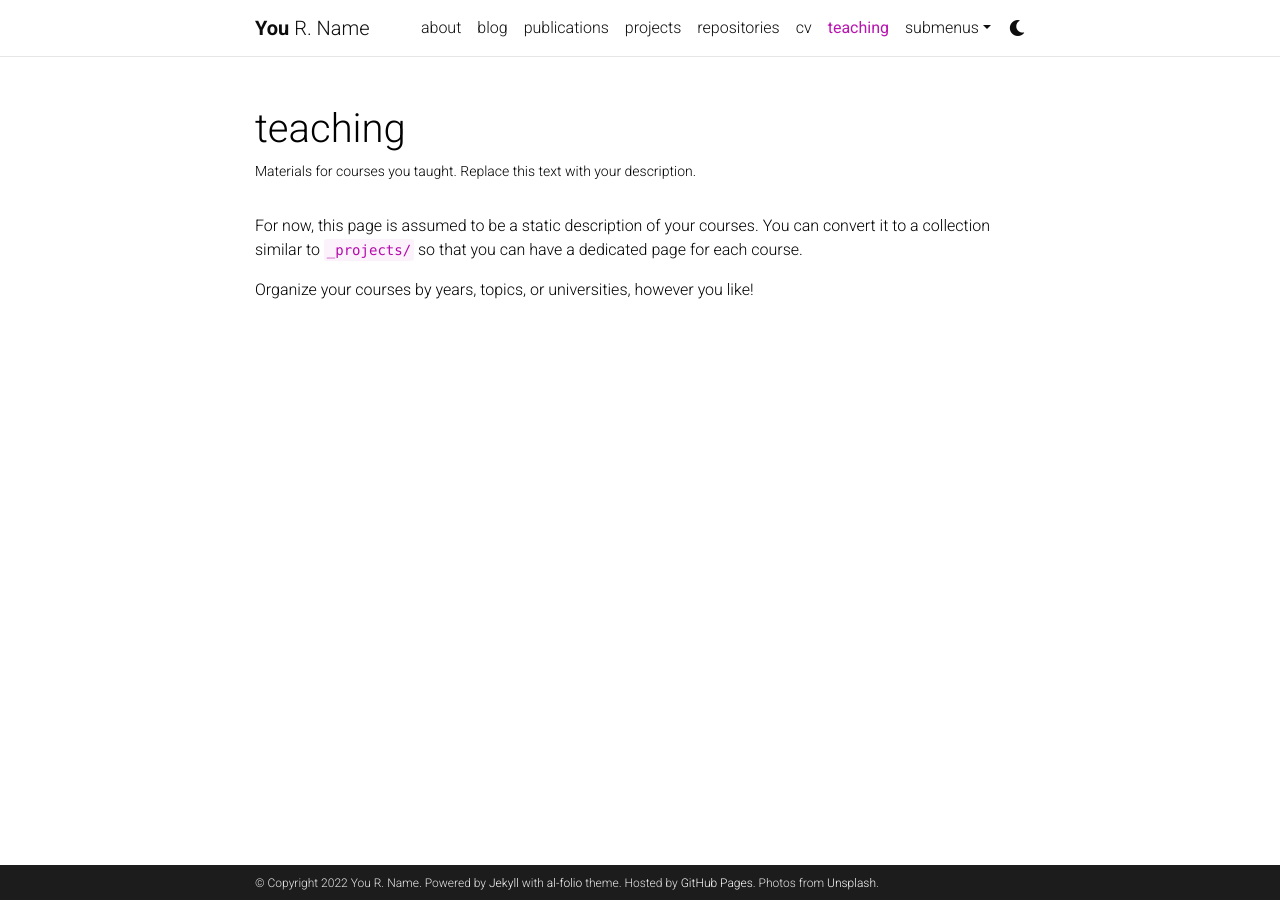
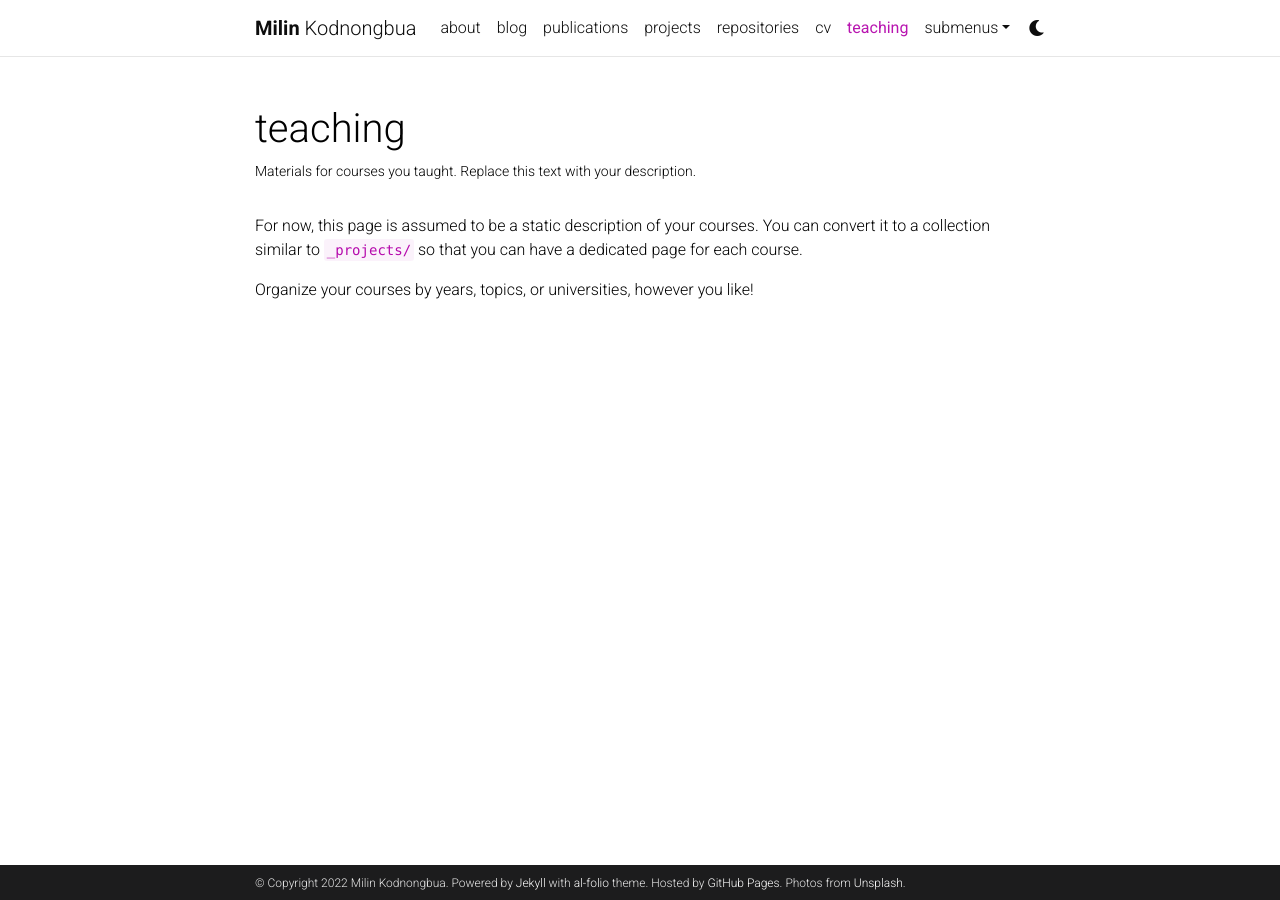
Before and after one commit to milmillin/milmillin.github.io, a Jekyll site: the page built from _pages/teaching.md, in a window 1280 px wide. Built offline with Jekyll 4.4.1, drawn with Linux system fonts in a browser that asks for light colours; comment, search, counter and statistics services are not loaded; a style sheet for code colours, icons or effects is not loaded.

Commit message:
update config

```diff
--- a/_config.yml
+++ b/_config.yml
@@ -3,9 +3,9 @@
 # -----------------------------------------------------------------------------
 
 title: blank # the website title (if blank, full name will be used instead)
-first_name: You
-middle_name: R.
-last_name: Name
+first_name: Milin
+middle_name:
+last_name: Kodnongbua
 email: you@example.com
 description: > # the ">" symbol means to ignore newlines until "footer_text:"
   A simple, whitespace theme for academics. Based on [*folio](https://github.com/bogoli/-folio) design.
@@ -18,8 +18,8 @@
 lang: en # the language of your site (for example: en, fr, cn, ru, etc.)
 icon: ⚛️  # the emoji used as the favicon (alternatively, provide image name in /assets/img/)
 
-url: https://alshedivat.github.io # the base hostname & protocol for your site
-baseurl: /al-folio # the subpath of your site, e.g. /blog/
+url: https://milmillin.github.io # the base hostname & protocol for your site
+baseurl: # the subpath of your site, e.g. /blog/
 last_updated: false # set to true if you want to display last updated in the footer
 impressum_path:  # set to path to include impressum link in the footer, use the same path as permalink in a page, helps to conform with EU GDPR
 
```
